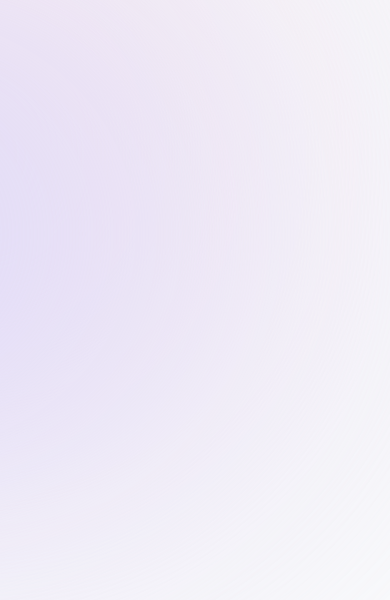
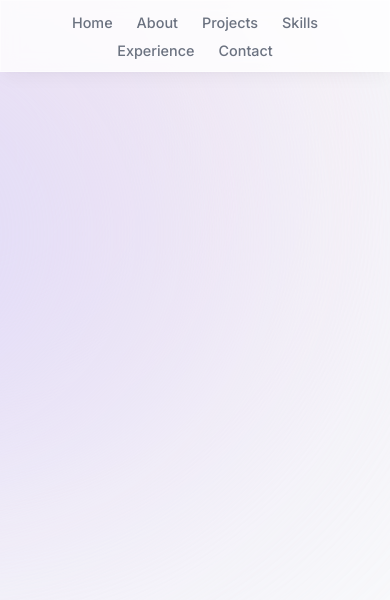
Before and after one commit to Al-E-00/portfolio, a Next.js app: page / in a window 390 px wide. Shown: the top 600 px of the page. Built offline with nearby package versions, Linux system fonts and the light colour scheme.

Commit message:
Added a responsive header component with navigation links

```diff
--- a/app/layout.tsx
+++ b/app/layout.tsx
@@ -1,12 +1,13 @@
-import './globals.css';
-import type { Metadata } from 'next';
-import { Inter } from 'next/font/google';
+import Header from "@/components/header";
+import "./globals.css";
+import type { Metadata } from "next";
+import { Inter } from "next/font/google";
 
-const inter = Inter({ subsets: ['latin'] });
+const inter = Inter({ subsets: ["latin"] });
 
 export const metadata: Metadata = {
-  title: 'Alessio | Personal Portfolio',
-  description: 'Alessio is a full-stack developer',
+  title: "Alessio | Personal Portfolio",
+  description: "Alessio is a full-stack developer",
 };
 
 export default function RootLayout({
@@ -15,10 +16,12 @@ export default function RootLayout({
   children: React.ReactNode;
 }) {
   return (
-    <html lang='en'>
+    <html lang="en">
       <body className={`${inter.className} bg-gray-50 text-gray-950`}>
-        <div className='bg-[#fbe2e3] absolute -z-10 top-[-6rem] right-[11rem] h-[31.25rem] w-[31.25rem] rounded-full blur-[10rem] sm:w-[68.75rem] dark:bg-[#946263]'></div>
-        <div className='bg-[#dbd7fb] absolute -z-10 top-[-1rem] left-[-35rem] h-[31.25rem] w-[50rem] rounded-full blur-[10rem] sm:w-[68.75rem] md:left-[-33rem] lg:left-[-28rem] xl:left-[-15rem] 2xl:left-[-5rem] dark:bg-[#676394]'></div>{' '}
+        <div className="absolute right-[11rem] top-[-6rem] -z-10 h-[31.25rem] w-[31.25rem] rounded-full bg-[#fbe2e3] blur-[10rem] sm:w-[68.75rem]"></div>
+        <div className="absolute left-[-35rem] top-[-1rem] -z-10 h-[31.25rem] w-[50rem] rounded-full bg-[#dbd7fb] blur-[10rem] sm:w-[68.75rem] md:left-[-33rem] lg:left-[-28rem] xl:left-[-15rem] 2xl:left-[-5rem]"></div>
+
+        <Header />
         {children}
       </body>
     </html>
--- a/app/page.tsx
+++ b/app/page.tsx
@@ -1,3 +1,3 @@
 export default function Home() {
-  return <main className=''></main>;
+  return <main className=""></main>;
 }
--- /dev/null
+++ b/components/header.tsx
@@ -0,0 +1,39 @@
+"use client";
+
+import React from "react";
+import { motion } from "framer-motion";
+import { links } from "@/lib/data";
+import Link from "next/link";
+
+export default function Header() {
+  return (
+    <header className="relative z-[999] ">
+      <motion.div
+        className="fixed left-1/2 top-0 h-[4.5rem] w-full rounded-none border border-white border-opacity-40 bg-white bg-opacity-80 shadow-lg shadow-black/[0.03] backdrop-blur-[0.5rem] sm:top-6 sm:h-[3.25rem] sm:w-[36rem] sm:rounded-full"
+        initial={{ y: -100, x: "-50%", opacity: 0 }}
+        animate={{ y: 0, x: "-50%", opacity: 1 }}
+      ></motion.div>
+
+      <nav className="fixed left-1/2 top-[0.15rem] flex h-12 -translate-x-1/2 py-2 sm:top-[1.7rem] sm:h-[initial] sm:py-0">
+        <ul className="flex w-[22rem] flex-wrap items-center justify-center gap-y-1 text-[0.9rem] font-medium text-gray-500 sm:w-[initial] sm:flex-nowrap sm:gap-5">
+          {links.map((link) => (
+            <motion.li
+              className="flex h-3/4 items-center justify-center"
+              key={link.hash}
+              initial={{ y: -100, opacity: 0 }}
+              animate={{ y: 0, opacity: 1 }}
+              transition={{ delay: 0.02 }}
+            >
+              <Link
+                className="flex w-full items-center justify-center px-3 py-3 transition hover:text-gray-950"
+                href={link.hash}
+              >
+                {link.name}
+              </Link>
+            </motion.li>
+          ))}
+        </ul>
+      </nav>
+    </header>
+  );
+}
--- a/package.json
+++ b/package.json
@@ -9,6 +9,7 @@
     "lint": "next lint"
   },
   "dependencies": {
+    "framer-motion": "^10.16.4",
     "next": "13.5.4",
     "react": "^18",
     "react-dom": "^18",
@@ -22,6 +23,8 @@
     "eslint": "^8",
     "eslint-config-next": "13.5.4",
     "postcss": "^8",
+    "prettier": "^3.0.3",
+    "prettier-plugin-tailwindcss": "^0.5.5",
     "tailwindcss": "^3",
     "typescript": "^5"
   }
--- /dev/null
+++ b/prettier.config.js
@@ -0,0 +1,3 @@
+module.exports = {
+  plugins: ["prettier-plugin-tailwindcss"],
+};
```
Also changed, not shown: 1 other file (tests, documents, lock files or other folders).
